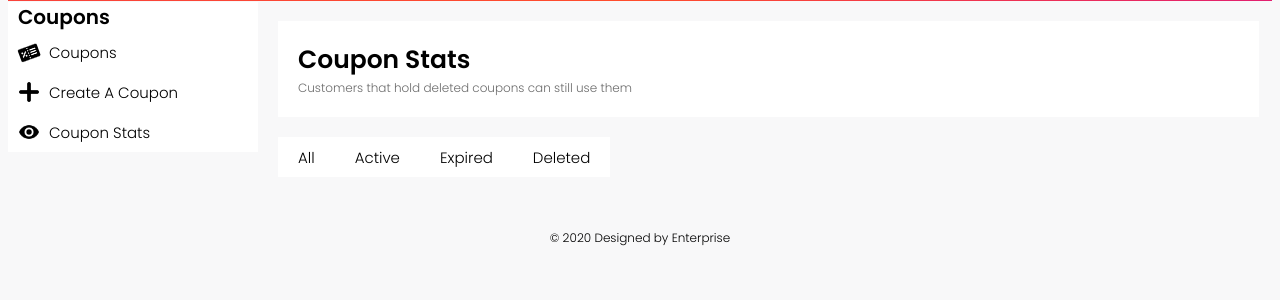
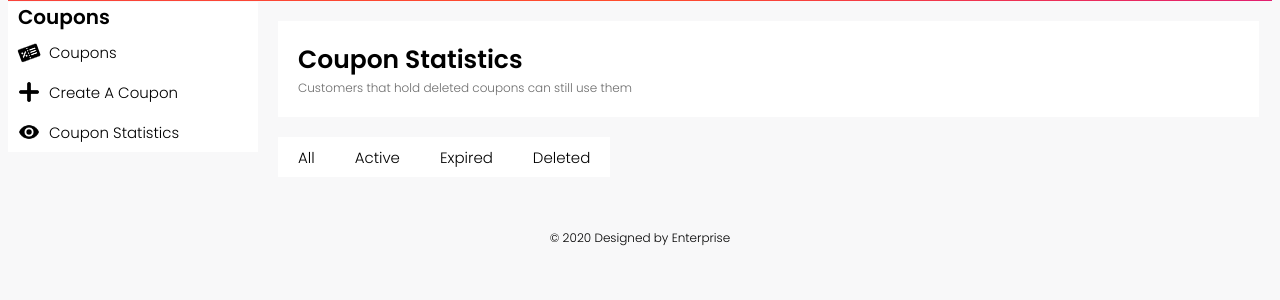
Before and after one commit to CSCC01/team_01-project, a Flask app: page /couponStats in a window 1280 px wide. Shown: the part 73-373 px from the top of the page. Run offline with Flask 2, Linux system fonts and the light colour scheme; the visitor is signed in with stand-in values (Sample User, id 1); data that the repository does not hold is empty.

Commit message:
Changed 'Coupon Stats' to 'Coupon Statistics' on the side bar for coupon pages

```diff
--- a/demo3/templates/coupon.html
+++ b/demo3/templates/coupon.html
@@ -45,7 +45,7 @@
     <div class = but>
       <button type="button">
         <img src="static/Resources/eye.png" alt="Coupon">
-        Coupon Stats
+        Coupon Statistics
       </button>
     </div>
   </a>
--- a/demo3/templates/couponStats.html
+++ b/demo3/templates/couponStats.html
@@ -10,7 +10,7 @@
 <link rel="stylesheet" type="text/css" href="static/sidebar.css">
 {% endblock style %}
 {% block title %}
-<title>Coupon Stats</title>
+<title>Coupon Statistics</title>
 {% endblock title %}
 
 {% block coupon %}_pressed{% endblock coupon %}
@@ -43,7 +43,7 @@
     <div class = but>
       <button type="button">
         <img src="static/Resources/eye.png" alt="Coupon">
-        Coupon Stats
+        Coupon Statistics
       </button>
     </div>
   </a>
@@ -56,7 +56,7 @@
     <div class = parent>
       <div class = title>
         <div class = text>
-          Coupon Stats
+          Coupon Statistics
         </div>
       </div>
       <div class = fine_print>
--- a/demo3/templates/createCoupon.html
+++ b/demo3/templates/createCoupon.html
@@ -50,7 +50,7 @@
     <div class = but>
       <button type="button">
         <img src="static/Resources/eye.png" alt="Coupon">
-        Coupon Stats
+        Coupon Statistics
       </button>
     </div>
   </a>
```
